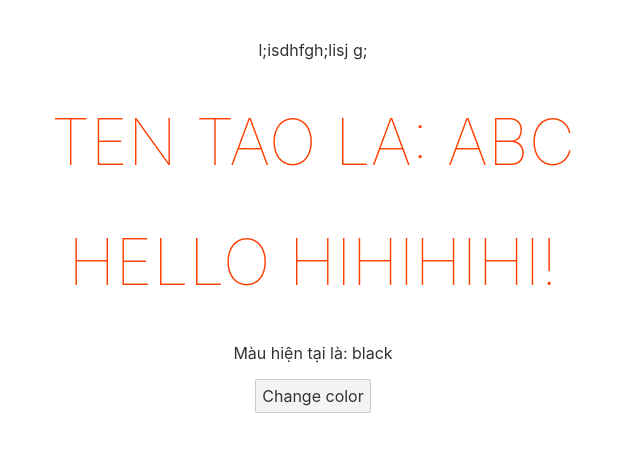
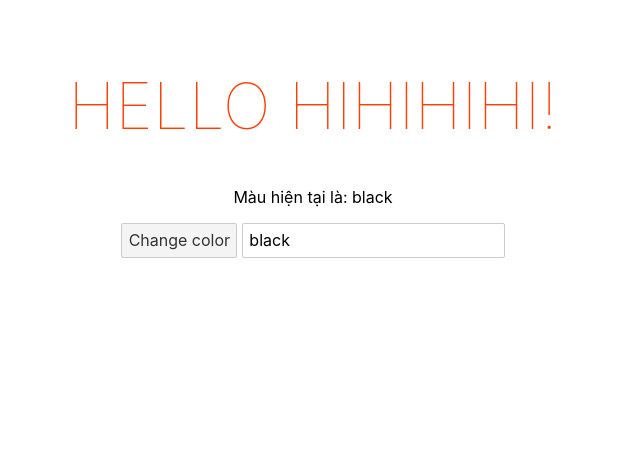
Before and after one commit to HieuKma/Svelte-basic, a Svelte app: page / in a window 1280 px wide. Shown: the top 452 px of the page, without its empty margins (327-967 px from the left). Built offline with nearby package versions, Linux system fonts and the light colour scheme.

Commit message:
add: bind 2 chieu

```diff
--- a/src/App.svelte
+++ b/src/App.svelte
@@ -1,19 +1,26 @@
 <script>
 	export let name;
-	let ten = 'abc';
 	let color = 'black';
 
 	const handleChangeColor = () => {
-		color = 'white'
+		color = 'blue'
+	}
+
+	const handleInput = (event) => {
+		color = event.target.value
 	}
 </script>
 
 <main>
-	<p>l;isdhfgh;lisj g;</p>
-	<h1>Ten tao la:  {ten}</h1>
 	<h1>Hello {name}!</h1>
-	<p>Màu hiện tại là: { color }</p>
+	<p style="color: {color}">Màu hiện tại là: { color }</p>
 	<button on:click={handleChangeColor}>Change color</button>
+
+	<!-- Cach binh thuong -->
+	<!-- <input type="text" on:input={handleInput} value={color}> -->
+
+	<!-- bind 2 chieu -->
+	<input type="text" bind:value={color} >
 </main>
 
 <style>
```
